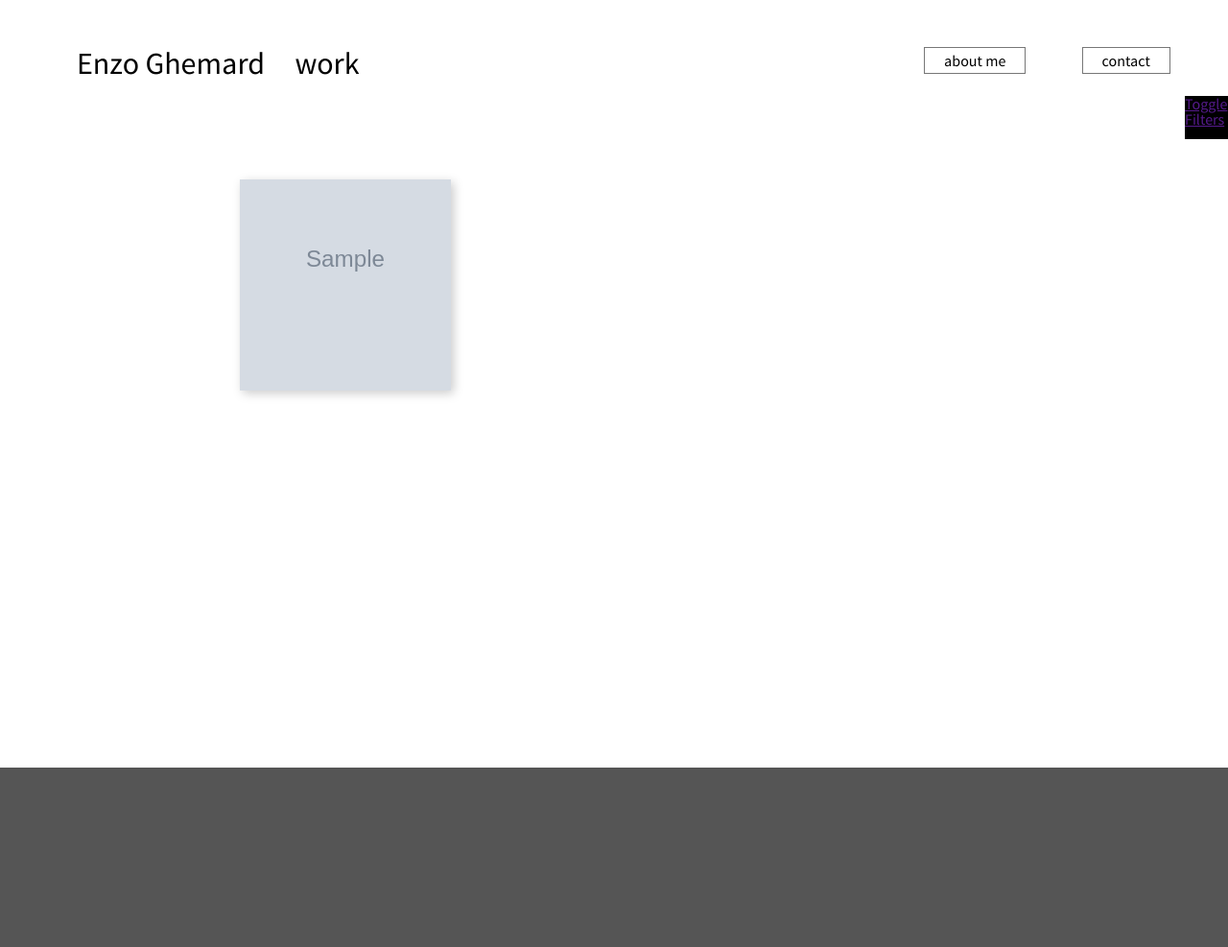
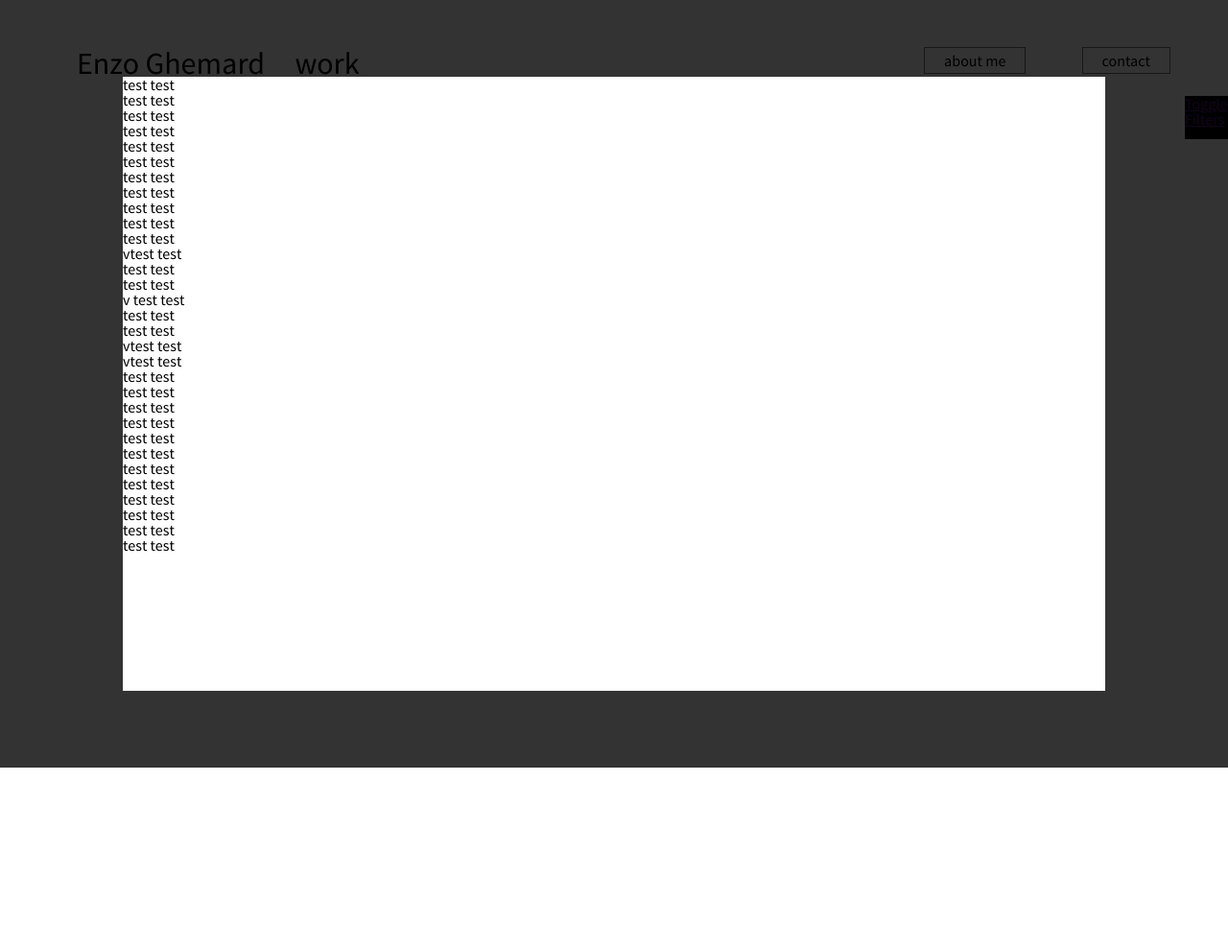
Before and after one commit to Enzuo/portfolio2015, a Django app: template portfolio/templates/portfolio/view_work.html in a window 1280 px wide. Shown: the whole page at 96% size. After the commit the page ends 800 px from the top, so only its background shows below. Run offline with Django 3.2, Linux system fonts and the light colour scheme; the template is opened without the code that fills it: most values are stand-ins (such as "Sample title", 1, 10 or a date in 2020); grey boxes marked "Sample" are stand-in pictures; style sheets or scripts are compiled from the project's sources; some libraries are stand-ins or nearby versions.

Commit message:
Create contact form, and work viewer

```diff
--- a/portfolio/static/portfolio/css/section_work.less
+++ b/portfolio/static/portfolio/css/section_work.less
@@ -181,5 +181,31 @@
 
 	}
 
+	#work-viewer{
+		height:100%;
+		width:100%;
+		position:fixed;
+		top:0;
+		left:0;
+		z-index:50;
+
+		.background{
+			position:absolute;
+			height:100%;
+			width:100%;
+			background: rgba(0,0,0,0.8);
+		}
+
+		.content-viewer{
+			background: #fff;
+			height:80%;
+			top:10%;
+			margin: 0 10%;
+			overflow-y: scroll;
+			z-index:100;
+			position:relative;
+		}
+	}
+
 
 }
--- a/portfolio/static/portfolio/js/work_script.js
+++ b/portfolio/static/portfolio/js/work_script.js
@@ -27,6 +27,8 @@
 	techs_nb : 1000,
 
 	work_list : new Array(),
+
+	workview : false,
 
 	init : function() {
 
@@ -67,6 +69,23 @@
 			WI.applyFilters();
 		});
 
+		//Set up work view
+		WI.workview = $("#work-viewer");
+
+		$(".work").on("click",function(){
+			var content = $(this).find(".work-full").html();
+			WI.displayWorkView( content );
+		});
+
+		$(".background").on("click",function(){
+			WI.workview.hide();
+		});
+	},
+
+	displayWorkView : function( content ){
+		WI.workview.find(".content").html(content);
+
+		WI.workview.show();
 	},
 
 	displayDetails : function( e ){
--- a/portfolio/templates/portfolio/section_work.html
+++ b/portfolio/templates/portfolio/section_work.html
@@ -8,5 +8,40 @@
 			<a href="index#contact">{% trans "contact" %}</a>
 		</nav>
 	</header>
+	<div id="work-viewer">
+		<div class="background"></div>
+		<div class="content-viewer">
+			<div class="content">
+				test test<br/>
+			test test<br/>
+			test test<br/>
+			test test<br/>
+			test test<br/>
+			test test<br/>
+			test test<br/>
+			test test<br/>
+			test test<br/>
+			test test<br/>
+			test test<br/>
+			vtest test<br/>test test<br/>test test<br/>
+			v
+			test test<br/>
+			test test<br/>
+			test test<br/>
+			vtest test<br/>
+			vtest test<br/>test test<br/>test test<br/>test test<br/>
+			test test<br/>
+			test test<br/>
+			test test<br/>
+			test test<br/>
+			test test<br/>
+			test test<br/>
+			test test<br/>
+			test test<br/>
+			test test<br/>
+
+			</div>
+		</div>
+	</div>
 	{% include "portfolio/worklist.html" %}
 </section>
```
Also changed, not shown: portfolio/forms.py (added, +7 -0 lines), portfolio/static/portfolio/css/style.less (+41 -1 lines), portfolio/templates/portfolio/section_contact.html (+8 -0 lines), portfolio/views.py (+21 -1 lines).
